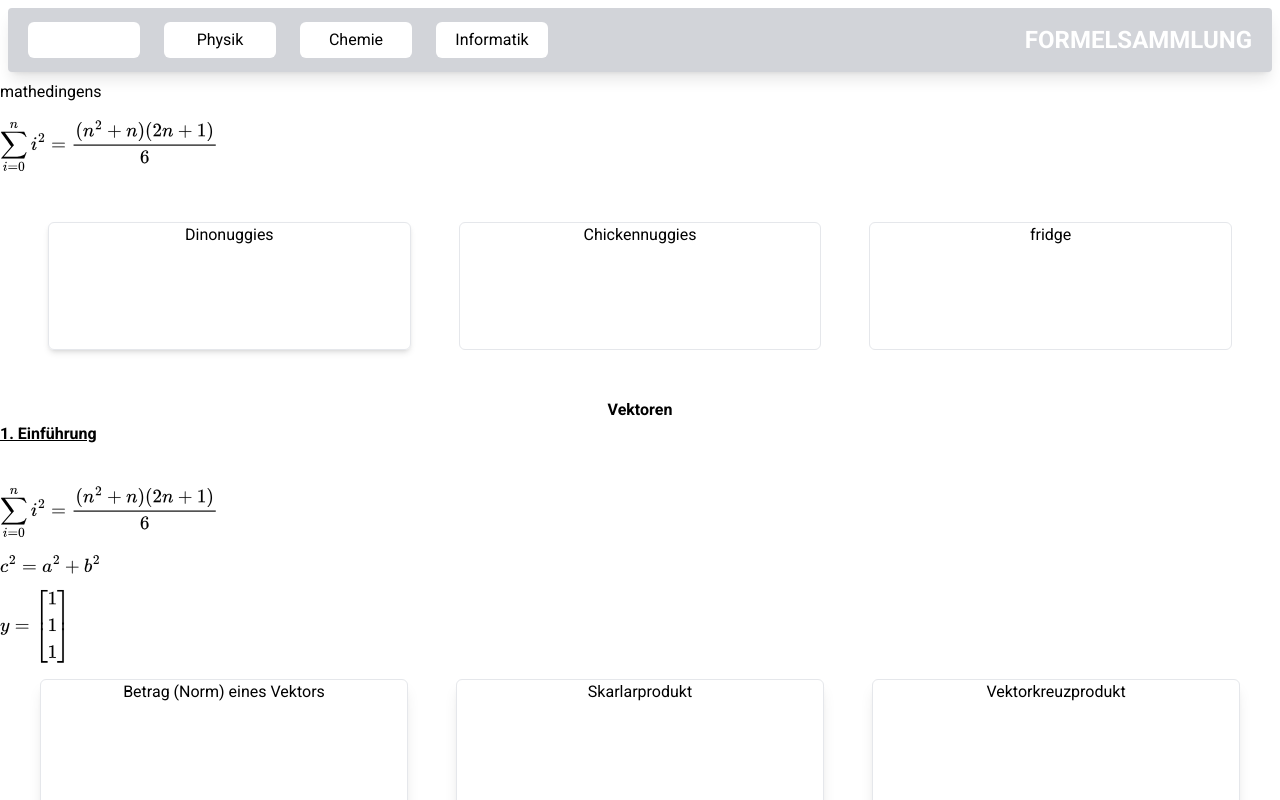
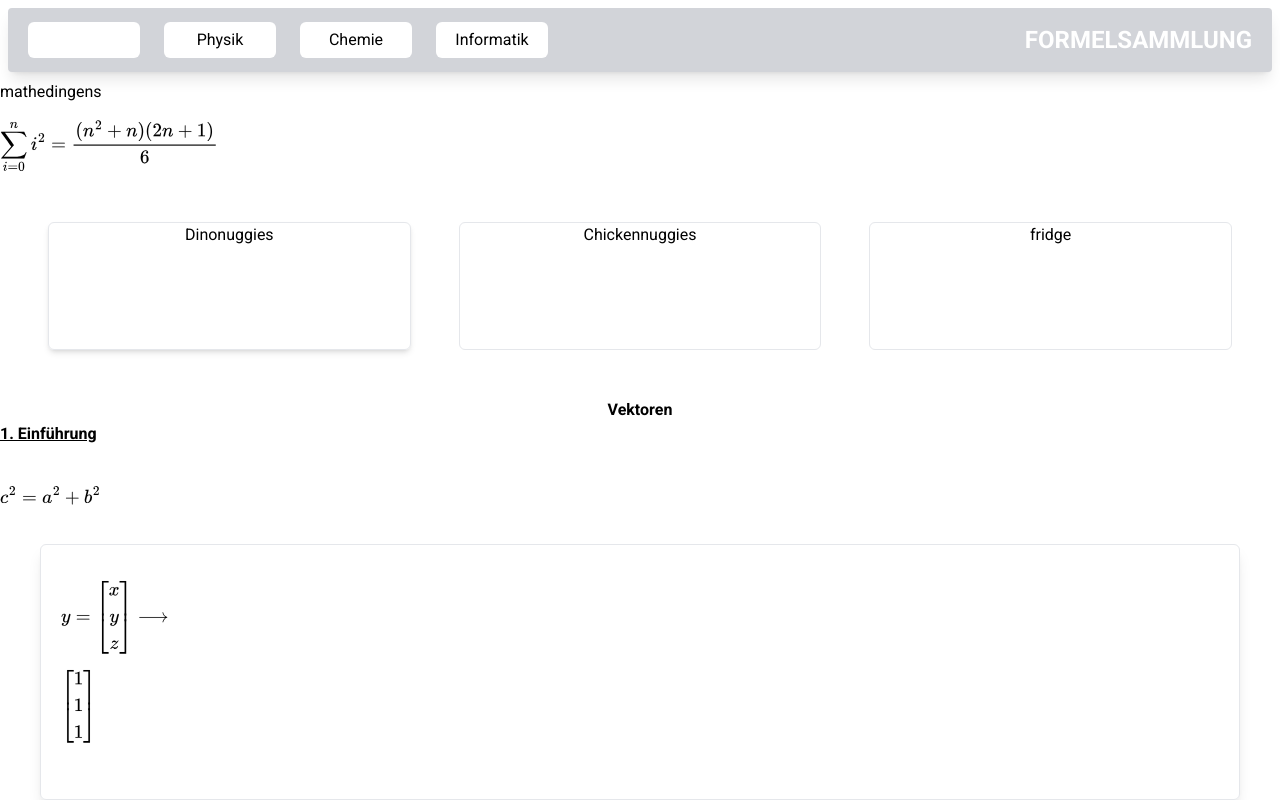
Before and after one commit to GitOsir/formelsammlung, a Next.js app: page /subjects/mathematics in a window 1280 px wide. Shown: the top 800 px of the page. Built offline with nearby package versions, Linux system fonts and the light colour scheme; a web font is replaced by a local one.

Commit message:
const hinzugefügt

```diff
--- a/app/ui/subjects/mathematics/dominik.tsx
+++ b/app/ui/subjects/mathematics/dominik.tsx
@@ -5,8 +5,8 @@ import { Archivo_Narrow } from "next/font/google"
 export default function Dominik(){
 
 
-    const formular = "$$\\sum_{i=0}^n i^2 = \\frac{(n^2+n)(2n+1)}{6}$$"
-    const testvektor = "$$ y = \\begin{bmatrix} 1 \\cr 1 \\cr 1 \\end{bmatrix}$$"
+    const vector_variable = "$$ y = \\begin{bmatrix} x \\cr y \\cr z \\end{bmatrix} \\longrightarrow$$"
+    const vector_numbers = "$$\\begin{bmatrix} 1 \\cr 1 \\cr 1 \\end{bmatrix}$$"
 
     return(
         <>
@@ -14,20 +14,17 @@ export default function Dominik(){
             <p className="text-center font-bold">Vektoren</p>
             <h1 className="underline font-bold">1. Einführung</h1>
             <br></br>
-            <p>{formular}</p>
             <p>$$c^2 = a^2 + b^2$$</p>
-            <p>{testvektor}</p>
             <section>
+            <div className="border text-center h-64 rounded-md shadow-lg my-10 mx-10 p-5">
+                        <p>{vector_variable} {vector_numbers}</p>
+            </div>
                 <div className="grid lg:grid-cols-3 gap-12 mx-10 sm:grid-cols-1">
-                    <div className="border text-center h-64 rounded-md shadow-lg">Betrag (Norm) eines Vektors</div>
+                    <div className="border text-center h-64 rounded-md shadow-lg m">Betrag (Norm) eines Vektors</div>
                     <div className="border text-center h-64 rounded-md shadow-lg">Skarlarprodukt</div>
                     <div className="border text-center h-64 rounded-md shadow-lg">Vektorkreuzprodukt</div>
-
-
                 </div>
             </section>
-            <div className="h-96"></div>
-            <div className="h-96"></div>
             <div className="h-96"></div>
 
         </>
```
